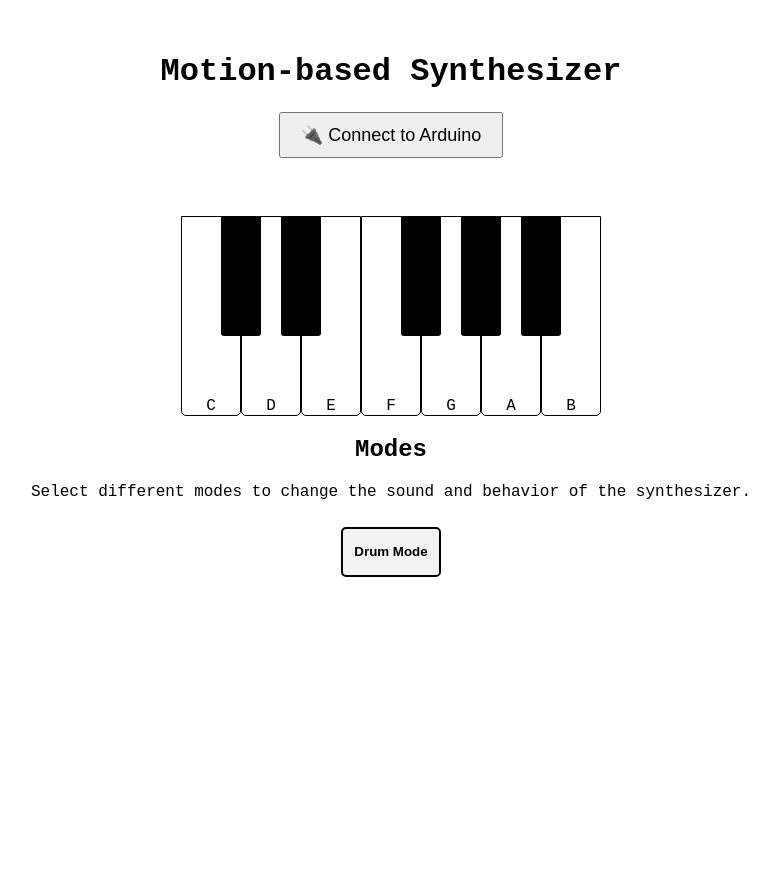
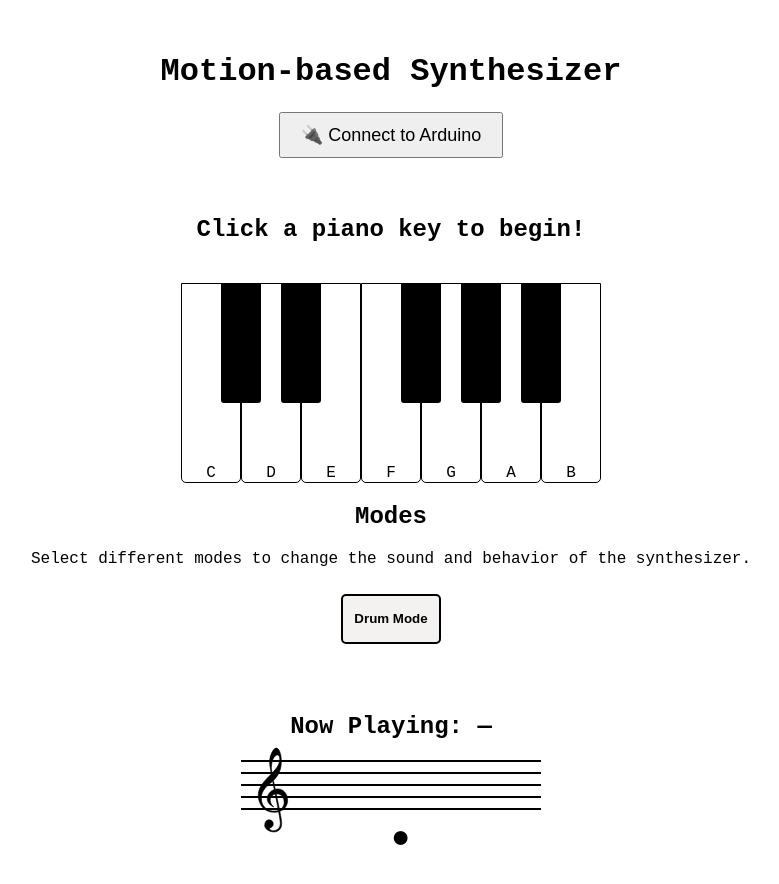
Before and after one commit to RobertoGonzalesMatos/HandMotionSynthesizer, a plain HTML site: page piano.html in a window 1280 px wide. Shown: the whole page, without its empty margins (249-1028 px from the left). Before the commit the page ends 800 px from the top, so only its background shows below. Drawn offline with Linux system fonts and the light colour scheme.

Commit message:
added music score, updates with key press

```diff
--- a/piano.html
+++ b/piano.html
@@ -9,6 +9,10 @@
     <header>
         <h1>Motion-based Synthesizer</h1>
         <button id="connect">🔌 Connect to Arduino</button><br><br>
+    </header>
+
+    <header>
+        <h2>Click a piano key to begin!</h2>
     </header>
 
     <section id ="piano-container">
@@ -38,6 +42,22 @@
 
     </section>
 
+    <section id="score-container">
+      <h2>Now Playing: <span id="current-note">—</span></h2>
+      <div id="score">
+        <img id="treble-clef" src="treble_clef.svg">
+
+        <div class="staff-line"></div>
+        <div class="staff-line"></div>
+        <div class="staff-line"></div>
+        <div class="staff-line"></div>
+        <div class="staff-line"></div>
+
+          <div id="note-head">●</div>
+      </div>
+    </section>
+
+
 
 
   <pre id="log"></pre>
@@ -63,13 +83,37 @@
     });
 
     async function sendNote(note) {
-      if (!writer) {
-        log.textContent += "Please connect first.\n";
-        return;
-      }
-      await writer.write(new TextEncoder().encode(note));
-      log.textContent += `Played note: ${note}\n`;
+      // if (!writer) {
+      //   log.textContent += "Please connect first.\n";
+      //   return;
+      // }
+      // await writer.write(new TextEncoder().encode(note));
+      // log.textContent += `Played note: ${note}\n`;
+
+      updateScore(note);
     }
+
+        const notePositions = {
+      "C": 2,
+      "C#": 78,
+      "D": -4,
+      "D#": 68,
+      "E": -10,
+      "F": -16,
+      "F#": 50,
+      "G": 20,
+      "G#": 40,
+      "A": 14,
+      "A#": 30,
+      "B": 8
+    };
+
+    function updateScore(note) {
+      const noteHead = document.getElementById("note-head");
+      noteHead.style.top = notePositions[note] + "px";
+      document.getElementById("current-note").textContent = note;
+    }
+
   </script>
 </body>
 </html>
--- a/style.css
+++ b/style.css
@@ -70,3 +70,37 @@
 #drum:active {
     background: #d1cfcf;
 }
+
+/* Musical Score Styles */
+#score-container {
+  text-align: center;
+  margin-top: 40px;
+}
+
+#score {
+  position: relative;
+  width: 300px;
+  height: 100px;
+  margin: 0 auto;
+}
+
+.staff-line {
+  width: 100%;
+  height: 2px;
+  background: black;
+  margin: 10px 0;
+}
+
+#note-head {
+  position: absolute;
+  left: 150px; /* middle of the staff */
+  font-size: 32px;
+  transition: top 0.2s ease;
+}
+
+#treble-clef {
+  position: absolute;
+  left: 5px;
+  top: -15px;
+  height: 90px;
+}
```
Also changed, not shown: treble_clef.svg (added), 1 other file.
